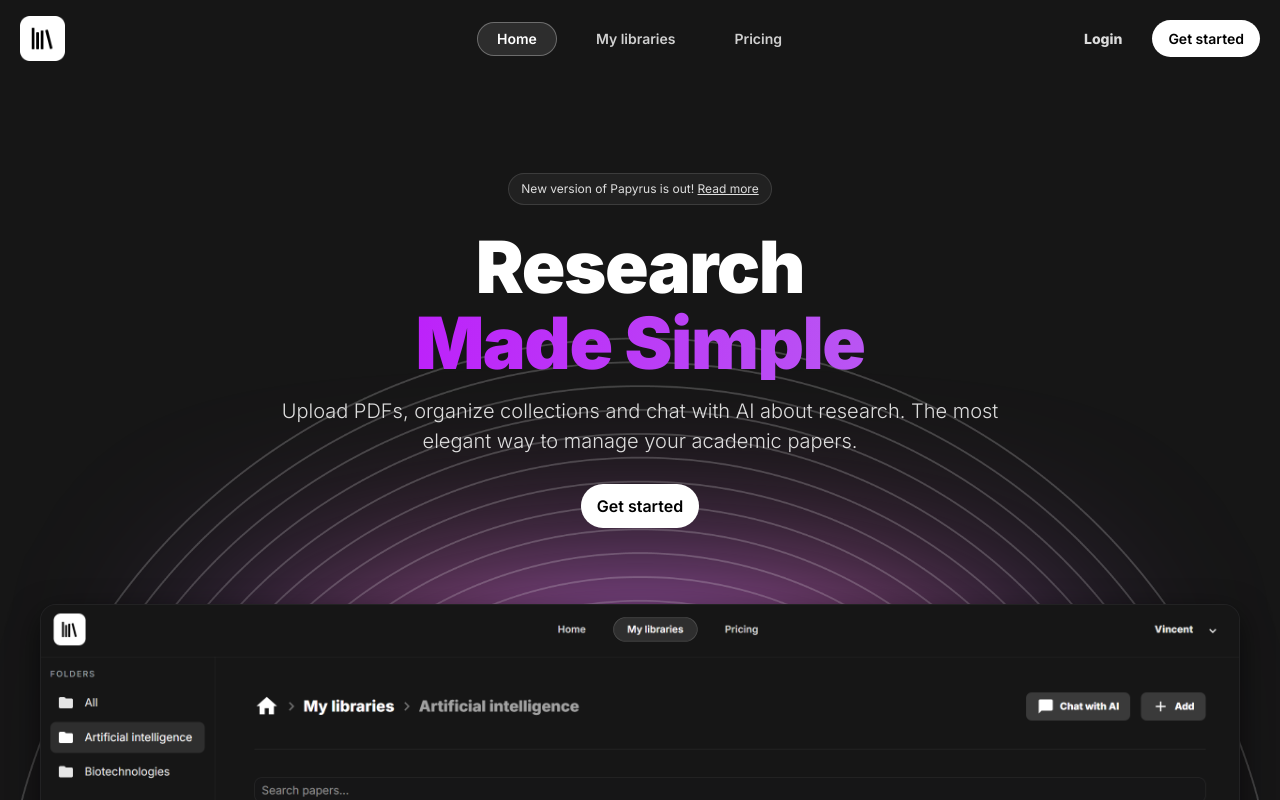
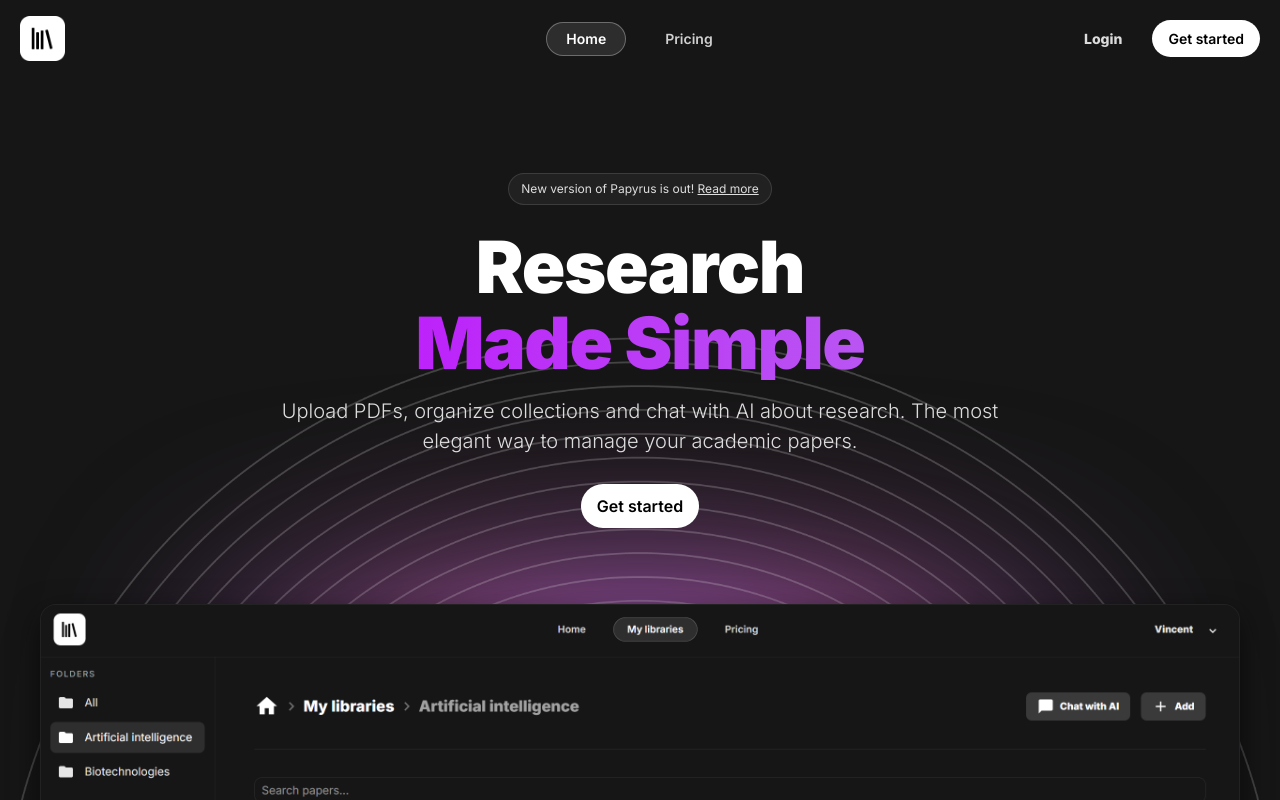
Before and after one commit to Axellrn13/Papyrus-Front, a Next.js app: page / in a window 1280 px wide. Shown: the top 800 px of the page. Built offline with nearby package versions, Linux system fonts and the light colour scheme.

Commit message:
removed my libraries if not connected

```diff
--- a/src/components/Navbar.jsx
+++ b/src/components/Navbar.jsx
@@ -10,7 +10,7 @@ import ExpandMoreIcon from "@mui/icons-material/ExpandMore";
 
 const nav = [
   { href: "/", label: "Home" },
-  { href: "/libraries", label: "My libraries" },
+  { href: "/libraries", label: "My libraries", private: true },
   { href: "/pricing", label: "Pricing" },
 ];
 
@@ -25,6 +25,13 @@ export default function Navbar() {
     const off = onAuthChange(setUser);
     return off;
   }, []);
+
+  const navVisible = useMemo(() => {
+    return nav.filter((item) => {
+      if (item.private && !user) return false;
+      return true;
+    });
+  }, [user]);
 
   useEffect(() => {
     if (!menuOpen) return;
@@ -119,14 +126,12 @@ export default function Navbar() {
             }}
             aria-hidden
           />
-          {nav.map((item) => (
+          {navVisible.map((item) => (
             <Link
               key={item.href}
               href={item.href}
               ref={(el) => (itemRefs.current[item.href] = el)}
-              className={`${styles.navLink} ${
-                isActive(item.href) ? styles.active : ""
-              }`}
+              className={`${styles.navLink} ${isActive(item.href) ? styles.active : ""}`}
             >
               {item.label}
             </Link>
```
